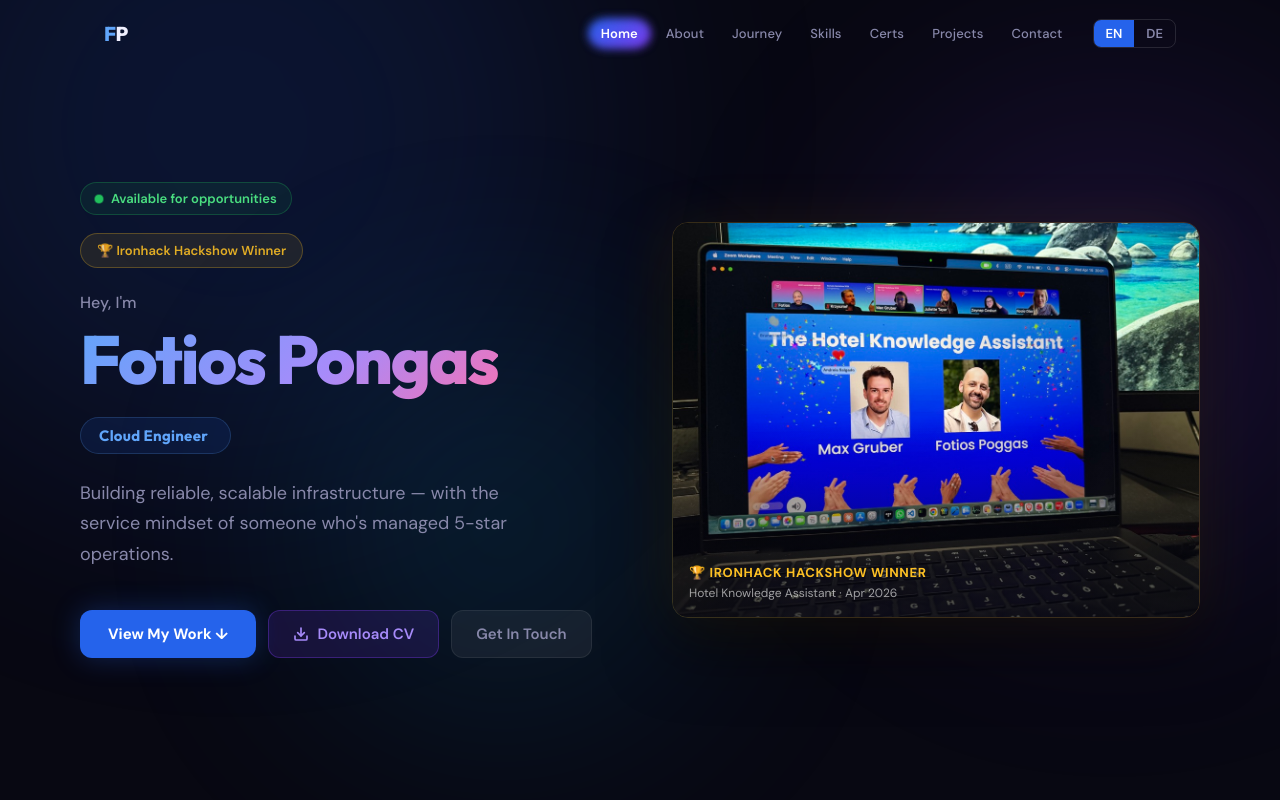
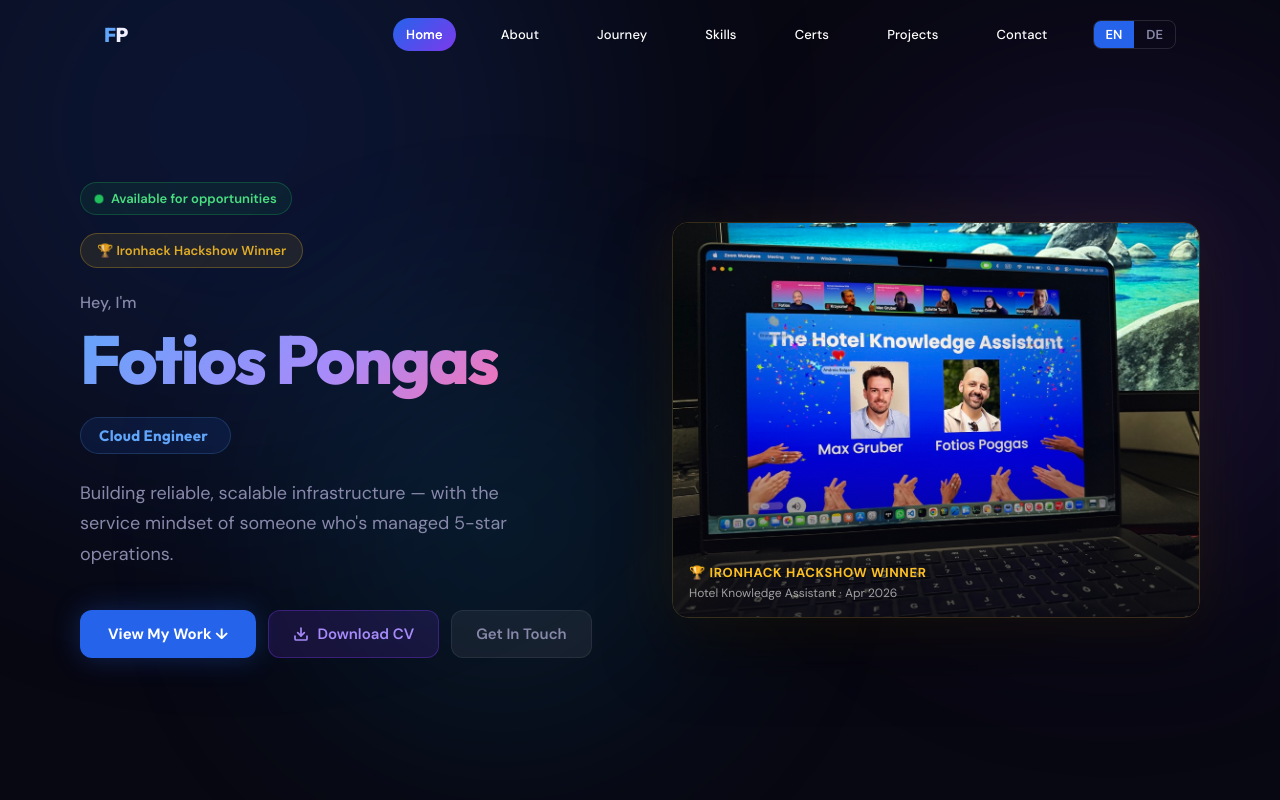
Before and after one commit to Kabamaru2372/fotios.website, a React (Vite) app: page / in a window 1280 px wide. Shown: the top 800 px of the page. Built offline with nearby package versions, Linux system fonts and the light colour scheme.

Commit message:
fix: switch GooeyNav to SVG filter + blue-violet pill for dark theme
CSS blur+contrast trick needs a light background; replaced with SVG
feGaussianBlur/feColorMatrix filter. Pill is now a blue→violet gradient
instead of white, so no dark-background bleed or mix-blend-mode hacks needed.

```diff
--- a/src/GooeyNav.css
+++ b/src/GooeyNav.css
@@ -1,132 +1,228 @@
-/* ── Color palette for gooey particles (blue/violet portfolio theme) ── */
+/* Particle color palette */
 :root {
   --color-1: #2563eb;
   --color-2: #7c3aed;
   --color-3: #60a5fa;
   --color-4: #a78bfa;
+  --linear-ease: linear(
+    0,
+    0.068,
+    0.19 2.7%,
+    0.804 8.1%,
+    1.037,
+    1.199 13.2%,
+    1.245,
+    1.27 15.8%,
+    1.274,
+    1.272 17.4%,
+    1.249 19.1%,
+    0.996 28%,
+    0.949,
+    0.928 33.3%,
+    0.926,
+    0.933 36.8%,
+    1.001 45.6%,
+    1.013,
+    1.019 50.8%,
+    1.018 54.4%,
+    1 63.1%,
+    0.995 68%,
+    1.001 85%,
+    1
+  );
 }
 
-/* ── Container ── */
 .gooey-nav-container {
   position: relative;
-  display: flex;
-  align-items: center;
 }
 
-/* ── Nav List ── */
+.gooey-nav-container nav {
+  display: flex;
+  position: relative;
+  transform: translate3d(0, 0, 0.01px);
+}
+
 .gooey-nav-container nav ul {
+  display: flex;
+  gap: 2em;
+  list-style: none;
+  padding: 0 1em;
+  margin: 0;
   position: relative;
-  display: flex;
-  list-style: none;
-  padding: 0;
-  margin: 0;
-  gap: 0;
+  z-index: 3;
+  color: white;
+  text-shadow: 0 1px 1px hsl(205deg 30% 10% / 0.2);
+}
+
+.gooey-nav-container nav ul li {
+  border-radius: 100vw;
+  position: relative;
+  cursor: pointer;
+  transition:
+    background-color 0.3s ease,
+    color 0.3s ease,
+    box-shadow 0.3s ease;
+  box-shadow: 0 0 0.5px 1.5px transparent;
+  color: white;
+}
+
+.gooey-nav-container nav ul li a {
+  display: inline-block;
+  padding: 0.6em 1em;
+  font-size: 13px;
+  font-weight: 500;
+  letter-spacing: 0.01em;
+  text-decoration: none;
+  color: inherit;
+  white-space: nowrap;
+}
+
+.gooey-nav-container nav ul li:focus-within:has(:focus-visible) {
+  box-shadow: 0 0 0.5px 1.5px white;
+}
+
+.gooey-nav-container nav ul li::after {
+  content: '';
+  position: absolute;
+  inset: 0;
+  border-radius: 100vw;
+  background: linear-gradient(135deg, #2563eb 0%, #7c3aed 100%);
+  opacity: 0;
+  transform: scale(0);
+  transition: all 0.3s ease;
+  z-index: -1;
+}
+
+.gooey-nav-container nav ul li.active {
+  color: white;
+  text-shadow: none;
+}
+
+.gooey-nav-container nav ul li.active::after {
+  opacity: 1;
+  transform: scale(1);
+}
+
+.gooey-nav-container .effect {
+  position: absolute;
+  left: 0;
+  top: 0;
+  width: 0;
+  height: 0;
+  opacity: 1;
+  pointer-events: none;
+  display: grid;
+  place-items: center;
   z-index: 1;
 }
 
-.gooey-nav-container nav ul li {
-  position: relative;
-  cursor: pointer;
+.gooey-nav-container .effect.text {
+  color: rgba(136, 136, 170, 1);
+  transition: color 0.3s ease;
+  font-size: 13px;
+  font-weight: 500;
+  letter-spacing: 0.01em;
 }
 
-.gooey-nav-container nav ul li a {
-  display: block;
-  padding: 7px 14px;
-  border-radius: 50px;
-  font-size: 13px;
-  font-weight: 500;
-  color: rgba(136, 136, 170, 1);
-  text-decoration: none;
-  letter-spacing: 0.01em;
-  transition: color 0.2s;
-  white-space: nowrap;
-  position: relative;
-  z-index: 1;
-  user-select: none;
+.gooey-nav-container .effect.text.active {
+  color: white;
 }
 
-.gooey-nav-container nav ul li a:hover {
-  color: #f0f0ff;
+.gooey-nav-container .effect.filter {
+  filter: url(#gooey-filter);
+  overflow: visible;
 }
 
-.gooey-nav-container nav ul li.active a {
-  color: transparent; /* text shown by .effect.text overlay */
+.gooey-nav-container .effect.filter::after {
+  content: '';
+  position: absolute;
+  inset: 0;
+  background: linear-gradient(135deg, #2563eb 0%, #7c3aed 100%);
+  transform: scale(0);
+  opacity: 0;
+  z-index: -1;
+  border-radius: 100vw;
 }
 
-/* ── Gooey pill (background) and text overlay ── */
-.effect {
-  position: absolute;
-  border-radius: 50px;
-  pointer-events: none;
-  overflow: hidden;
-  z-index: 0;
+.gooey-nav-container .effect.active::after {
+  animation: pill 0.3s ease both;
 }
 
-.effect.filter {
-  background: linear-gradient(135deg, #2563eb 0%, #7c3aed 100%);
-  filter: url(#gooey-filter) blur(4px);
-  transition:
-    left   0.5s cubic-bezier(0.25, 0.46, 0.45, 0.94),
-    top    0.5s cubic-bezier(0.25, 0.46, 0.45, 0.94),
-    width  0.5s cubic-bezier(0.25, 0.46, 0.45, 0.94),
-    height 0.5s cubic-bezier(0.25, 0.46, 0.45, 0.94);
+@keyframes pill {
+  to {
+    transform: scale(1);
+    opacity: 1;
+  }
 }
 
-.effect.text {
-  display: flex;
-  align-items: center;
-  justify-content: center;
-  font-size: 13px;
-  font-weight: 600;
-  color: #ffffff;
-  letter-spacing: 0.01em;
-  z-index: 10;
+.particle,
+.point {
+  display: block;
   opacity: 0;
-  transition:
-    left    0.5s cubic-bezier(0.25, 0.46, 0.45, 0.94),
-    top     0.5s cubic-bezier(0.25, 0.46, 0.45, 0.94),
-    width   0.5s cubic-bezier(0.25, 0.46, 0.45, 0.94),
-    height  0.5s cubic-bezier(0.25, 0.46, 0.45, 0.94),
-    opacity 0.3s;
+  width: 20px;
+  height: 20px;
+  border-radius: 100%;
+  transform-origin: center;
 }
 
-.effect.text.active {
-  opacity: 1;
-}
-
-/* ── Particles ── */
 .particle {
+  --time: 5s;
   position: absolute;
-  top: 50%;
-  left: 50%;
-  width: 12px;
-  height: 12px;
-  border-radius: 50%;
-  opacity: 0;
-  will-change: transform, opacity;
-}
-
-.effect.filter.active .particle {
-  animation: moveParticle var(--time) ease-out forwards;
+  top: calc(50% - 8px);
+  left: calc(50% - 8px);
+  animation: particle calc(var(--time)) ease 1 -350ms;
 }
 
 .point {
-  position: absolute;
-  inset: 0;
-  background: var(--color, #2563eb);
-  border-radius: 50%;
+  background: var(--color);
+  opacity: 1;
+  animation: point calc(var(--time)) ease 1 -350ms;
 }
 
-@keyframes moveParticle {
+@keyframes particle {
   0% {
-    transform: translate(var(--start-x), var(--start-y)) scale(var(--scale)) rotate(0deg);
+    transform: rotate(0deg) translate(calc(var(--start-x)), calc(var(--start-y)));
+    opacity: 1;
+    animation-timing-function: cubic-bezier(0.55, 0, 1, 0.45);
+  }
+  70% {
+    transform: rotate(calc(var(--rotate) * 0.5)) translate(calc(var(--end-x) * 1.2), calc(var(--end-y) * 1.2));
+    opacity: 1;
+    animation-timing-function: ease;
+  }
+  85% {
+    transform: rotate(calc(var(--rotate) * 0.66)) translate(calc(var(--end-x)), calc(var(--end-y)));
     opacity: 1;
   }
-  70% {
-    opacity: 0.5;
+  100% {
+    transform: rotate(calc(var(--rotate) * 1.2)) translate(calc(var(--end-x) * 0.5), calc(var(--end-y) * 0.5));
+    opacity: 1;
+  }
+}
+
+@keyframes point {
+  0% {
+    transform: scale(0);
+    opacity: 0;
+    animation-timing-function: cubic-bezier(0.55, 0, 1, 0.45);
+  }
+  25% {
+    transform: scale(calc(var(--scale) * 0.25));
+  }
+  38% {
+    opacity: 1;
+  }
+  65% {
+    transform: scale(var(--scale));
+    opacity: 1;
+    animation-timing-function: ease;
+  }
+  85% {
+    transform: scale(var(--scale));
+    opacity: 1;
   }
   100% {
-    transform: translate(var(--end-x), var(--end-y)) scale(0) rotate(var(--rotate));
+    transform: scale(0);
     opacity: 0;
   }
 }
--- a/src/GooeyNav.jsx
+++ b/src/GooeyNav.jsx
@@ -133,13 +133,10 @@
       <svg style={{ position: 'absolute', width: 0, height: 0 }} aria-hidden="true">
         <defs>
           <filter id="gooey-filter">
-            <feGaussianBlur in="SourceGraphic" stdDeviation="6" result="blur" />
-            <feColorMatrix
-              in="blur"
-              mode="matrix"
-              values="1 0 0 0 0  0 1 0 0 0  0 0 1 0 0  0 0 0 19 -9"
-              result="gooey"
-            />
+            <feGaussianBlur in="SourceGraphic" stdDeviation="5" result="blur" />
+            <feColorMatrix in="blur" mode="matrix"
+              values="1 0 0 0 0  0 1 0 0 0  0 0 1 0 0  0 0 0 20 -9"
+              result="gooey" />
             <feComposite in="SourceGraphic" in2="gooey" operator="atop" />
           </filter>
         </defs>
@@ -171,4 +168,5 @@
   );
 };
 
+
 export default GooeyNav;
```
